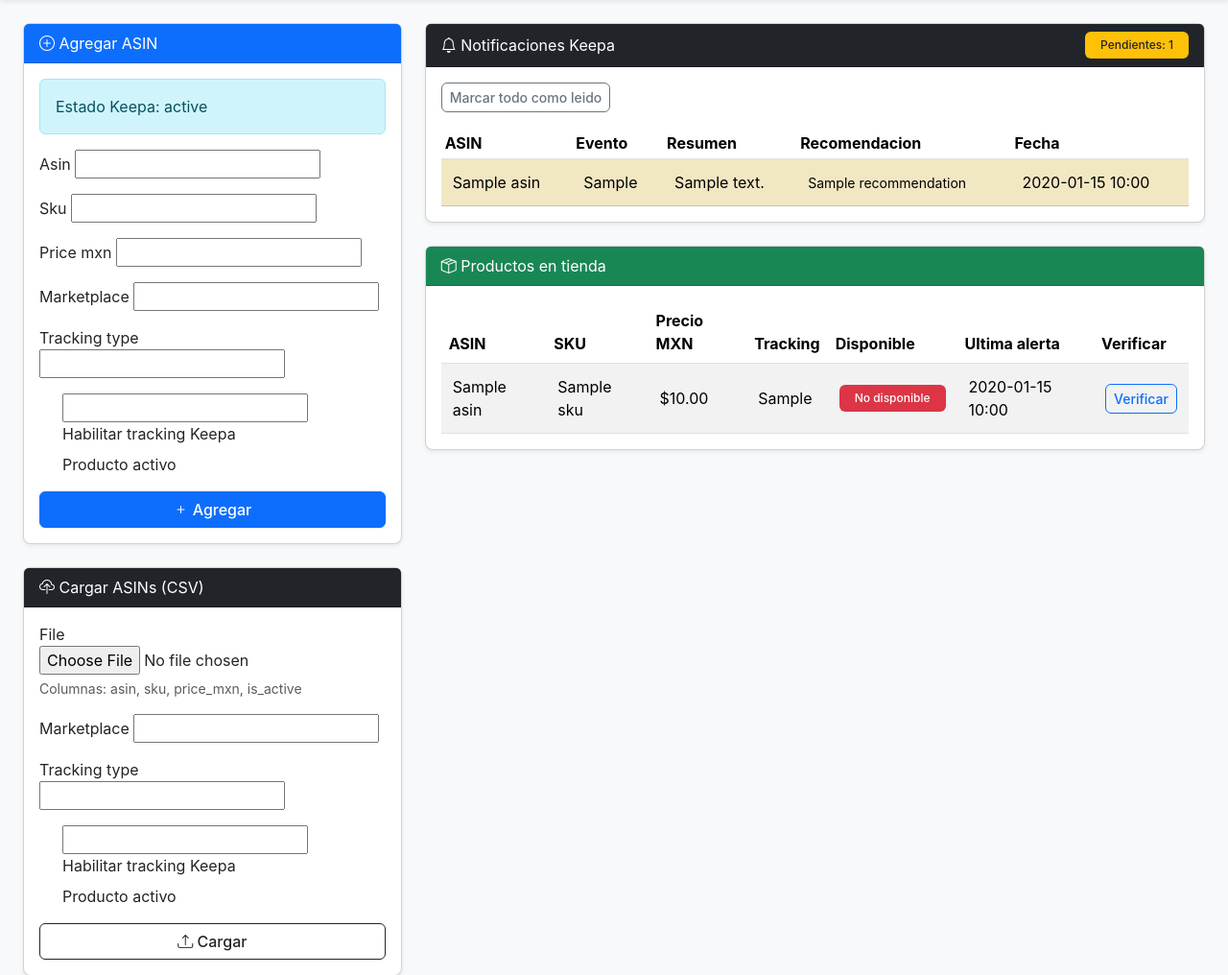
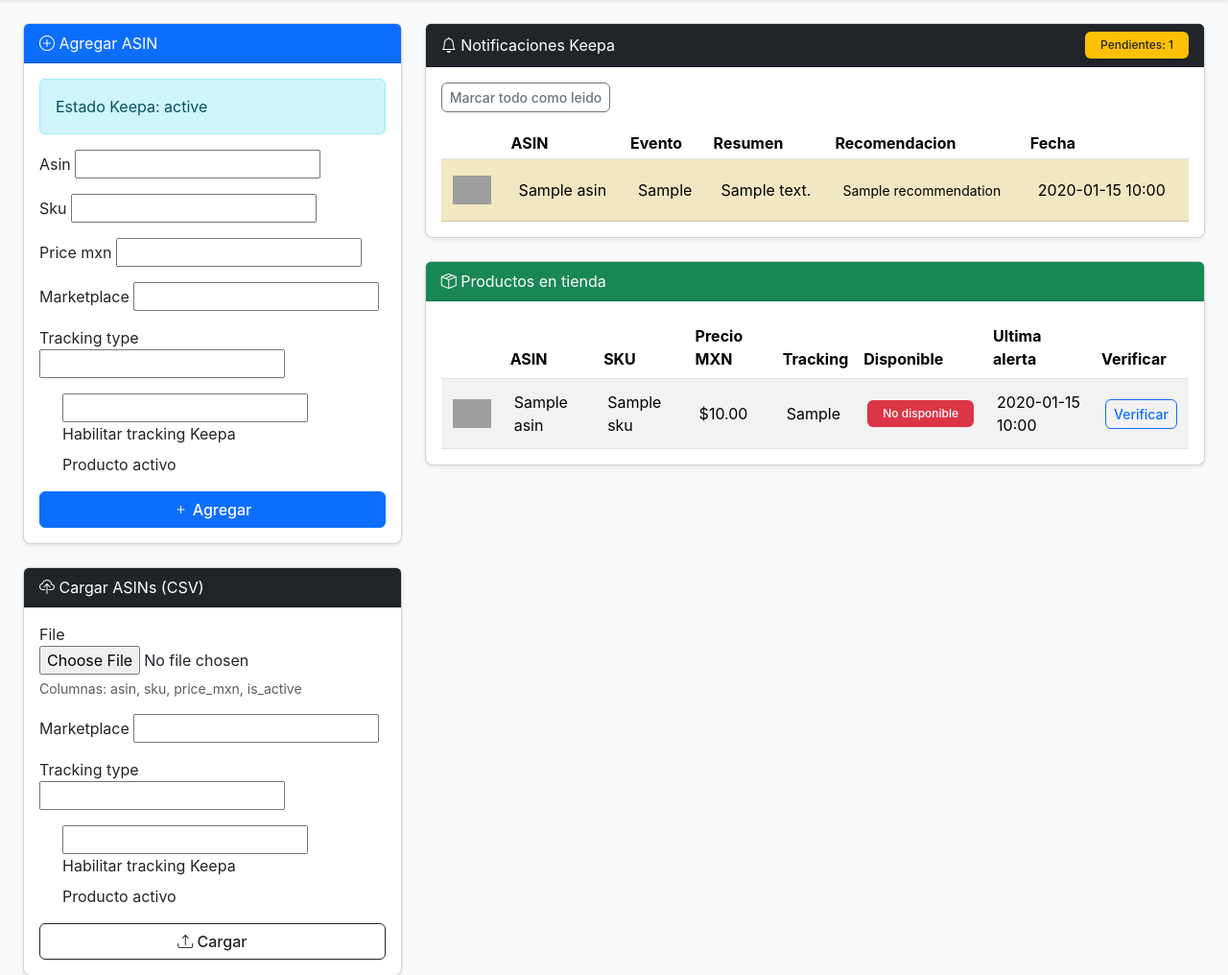
Before and after one commit to Amza-mx/amza-api, a Django app: template src/templates/store_products/list.html in a window 1280 px wide. Shown: the part 80-1096 px from the top of the page at 96% size. Run offline with Django 5.2, Linux system fonts and the light colour scheme; the template is opened without the code that fills it: most values are stand-ins (such as "Sample title", 1, 10 or a date in 2020); form fields are guessed from the names that the template uses; grey boxes are pictures that could not be loaded.

Commit message:
Store Products: Image in list

```diff
--- a/src/templates/store_products/list.html
+++ b/src/templates/store_products/list.html
@@ -130,6 +130,7 @@
                         <table class="table table-sm table-striped">
                             <thead>
                                 <tr>
+                                    <th></th>
                                     <th>ASIN</th>
                                     <th>Evento</th>
                                     <th>Resumen</th>
@@ -140,6 +141,11 @@
                             <tbody>
                                 {% for notification in notifications %}
                                     <tr class="{% if 'sin stock' in notification.summary|lower %}table-danger{% elif 'disponible de nuevo' in notification.summary|lower %}table-success{% elif notification.summary %}table-warning{% endif %}">
+                                        <td>
+                                            {% if notification.asin %}
+                                                <img src="https://m.media-amazon.com/images/P/{{ notification.asin }}.jpg" alt="{{ notification.asin }}" width="40" height="40" style="object-fit: contain;" loading="lazy" onerror="this.style.display='none'">
+                                            {% endif %}
+                                        </td>
                                         <td>{{ notification.asin }}</td>
                                         <td>{{ notification.event_type }}</td>
                                         <td>{{ notification.summary }}</td>
@@ -148,7 +154,7 @@
                                     </tr>
                                 {% empty %}
                                     <tr>
-                                        <td colspan="5" class="text-center text-muted">
+                                        <td colspan="6" class="text-center text-muted">
                                             Sin notificaciones.
                                         </td>
                                     </tr>
@@ -168,6 +174,7 @@
                         <table class="table table-striped">
                             <thead>
                                 <tr>
+                                    <th></th>
                                     <th>ASIN</th>
                                     <th>SKU</th>
                                     <th>Precio MXN</th>
@@ -180,6 +187,9 @@
                             <tbody>
                                 {% for product in products %}
                                     <tr>
+                                        <td>
+                                            <img src="https://m.media-amazon.com/images/P/{{ product.asin }}.jpg" alt="{{ product.asin }}" width="40" height="40" style="object-fit: contain;" loading="lazy" onerror="this.style.display='none'">
+                                        </td>
                                         <td>{{ product.asin }}</td>
                                         <td>{{ product.sku }}</td>
                                         <td>
@@ -217,7 +227,7 @@
                                     </tr>
                                 {% empty %}
                                     <tr>
-                                        <td colspan="7" class="text-center text-muted">
+                                        <td colspan="8" class="text-center text-muted">
                                             No hay productos cargados.
                                         </td>
                                     </tr>
```
